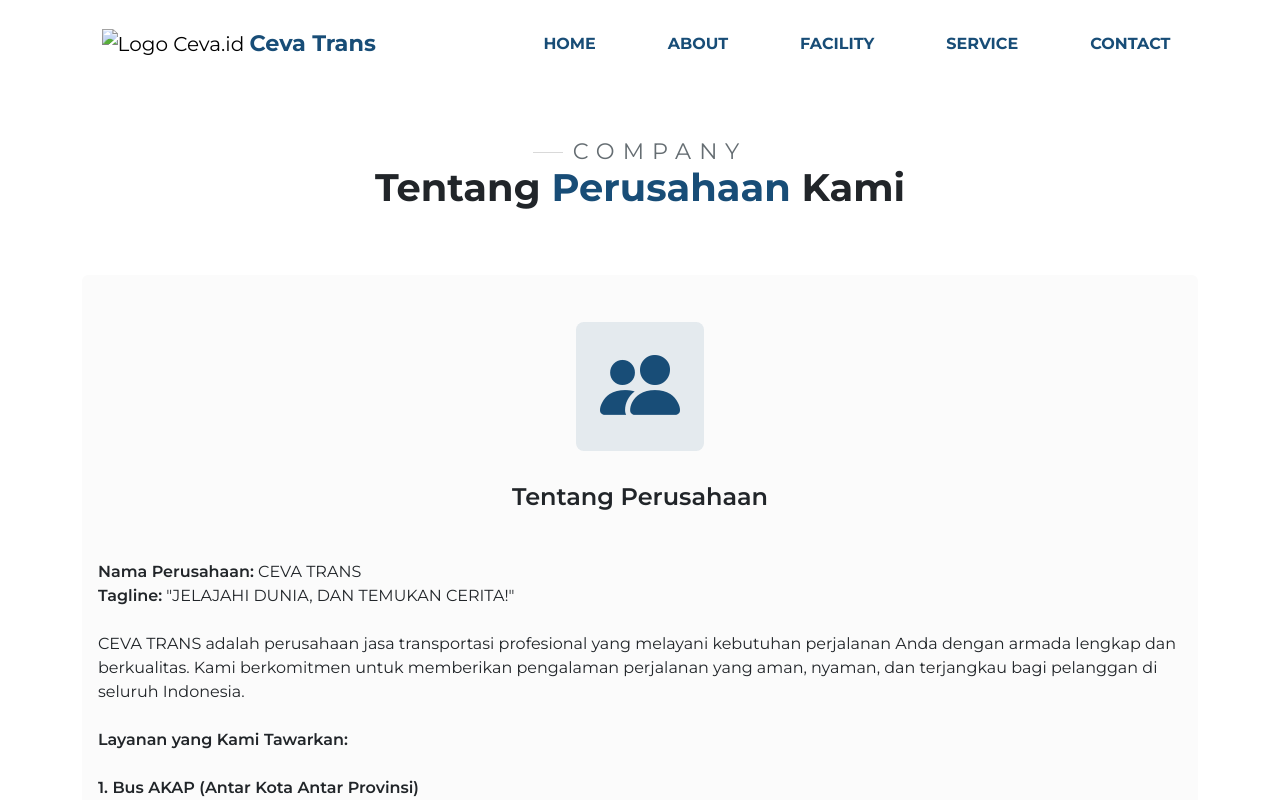
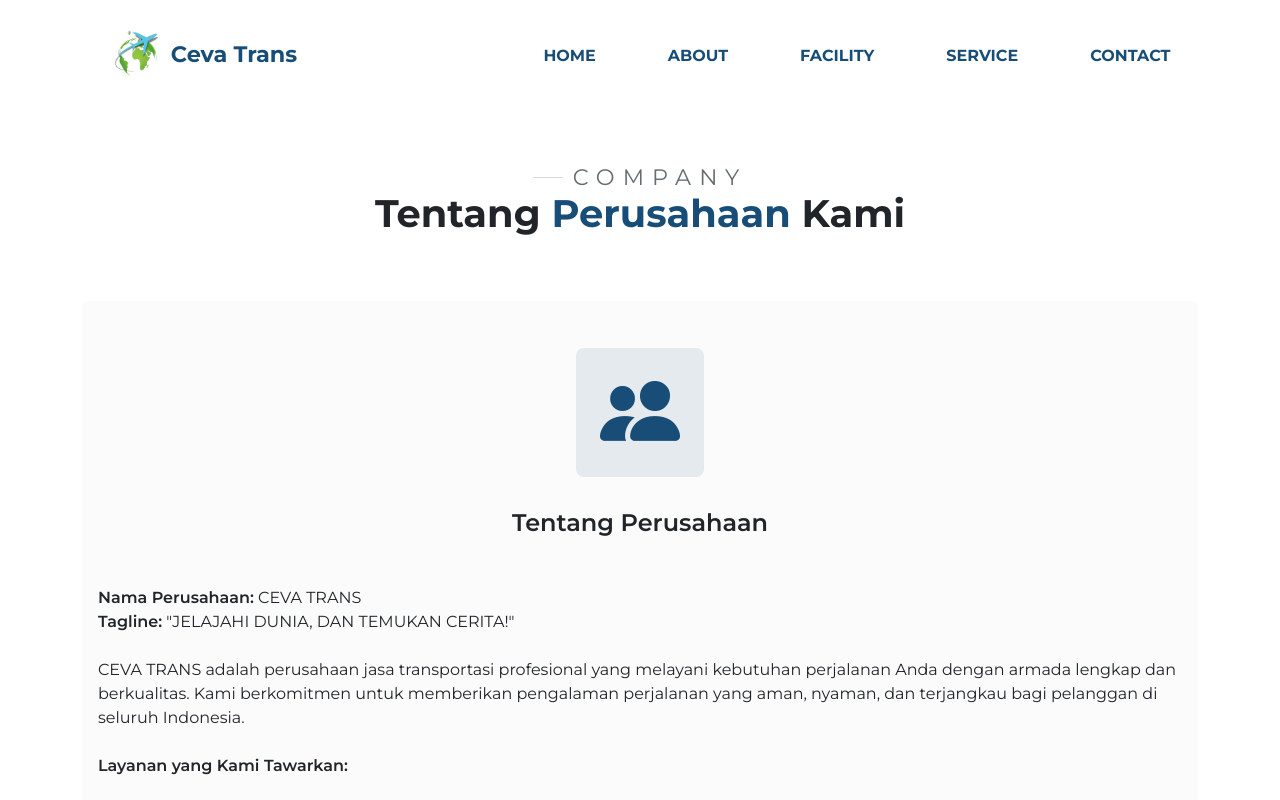
Before and after one commit to Cevaid/Ceva-Trans, a plain HTML site: page about/about_company.html in a window 1280 px wide. Shown: the top 800 px of the page. Drawn offline with nearby package versions, Linux system fonts and the light colour scheme; the site is published under a folder, as on GitHub Pages, so addresses that start at the root find nothing.

Commit message:
Update about_company.html

```diff
--- a/about/about_company.html
+++ b/about/about_company.html
@@ -23,7 +23,7 @@
             <nav class="navbar navbar-expand-lg custom-nav bg-transparent">
                 <div class="container-fluid">
                     <a class="navbar-brand" href="../index.html#home">
-                        <img src="/img/logo.png" alt="Logo Ceva.id">
+                        <img src="../img/logo.png" alt="Logo Ceva.id">
                         <span>Ceva Trans</span>
                     </a>
                     <button class="navbar-toggler" type="button" data-bs-toggle="collapse" data-bs-target="#navbarNav" aria-controls="navbarNav" aria-expanded="false" aria-label="Toggle navigation">
```
